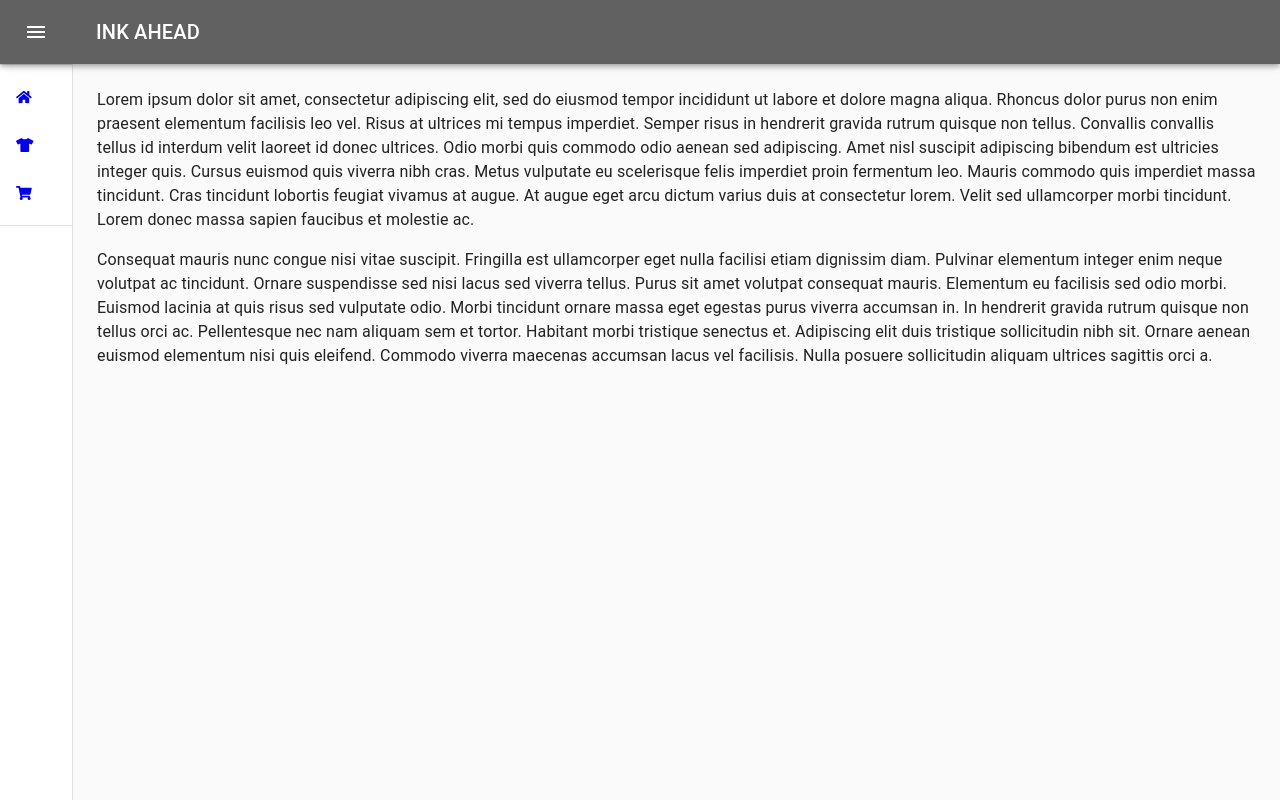
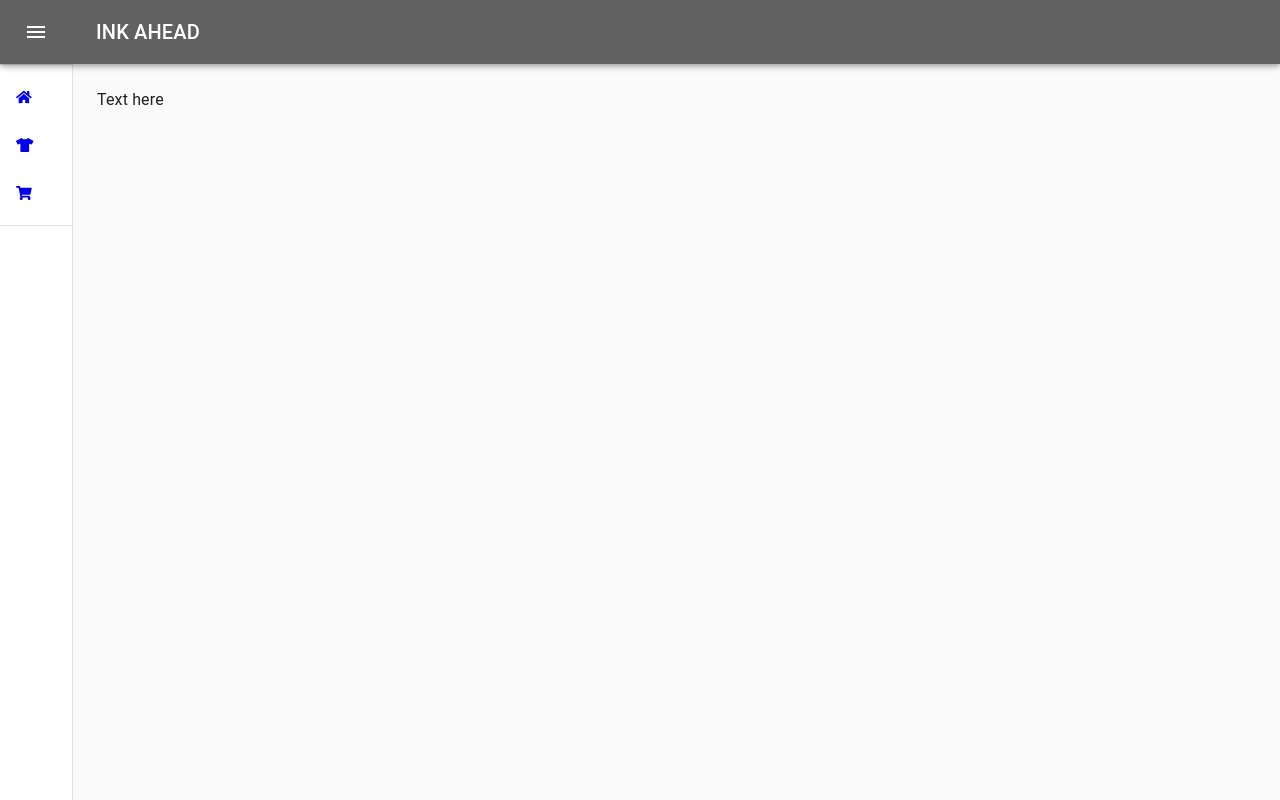
Before and after one commit to briankeefe/shirts, a React (Create React App) app: page /shirts in a window 1280 px wide. Built offline with nearby package versions, Linux system fonts and the light colour scheme.

Commit message:
correct routing

```diff
--- a/src/App.js
+++ b/src/App.js
@@ -26,7 +26,7 @@ import {
 	faHome
 } from "@fortawesome/free-solid-svg-icons";
 import { grey } from "@material-ui/core/colors";
-import { Route, Switch, HashRouter as Router } from "react-router-dom";
+import { Route, Switch, BrowserRouter as Router } from "react-router-dom";
 import Shirts from "./ShirtsPage";
 import Cart from "./Cart";
 import Paragraphs from "./Paragraphs";
@@ -132,6 +132,8 @@ export default function MiniDrawer() {
 	};
 
 	return (
+		<Router>
+			<CssBaseline />
 			<div className={classes.root}>
 				<CssBaseline />
 				<AppBar
@@ -192,15 +194,13 @@ export default function MiniDrawer() {
 				</Drawer>
 				<main className={classes.content}>
 					<div className={classes.toolbar} />
-				<Router>
-					<CssBaseline />
 					<Switch>
 						<Route exact path="/" component={Paragraphs} />
 						<Route path="/shirts" component={Shirts} />
 						<Route path="/cart" component={Cart} />
 					</Switch>
-				</Router>
 				</main>
 			</div>
+		</Router>
 	);
 }
--- a/src/ShirtsPage.js
+++ b/src/ShirtsPage.js
@@ -1,11 +1,11 @@
 import React from "react";
-import { Box } from "@material-ui/core";
+import { Box, Typography } from "@material-ui/core";
 import Bars from "./layout/Navigation";
 
 function shirts() {
 	return (
 		<Box>
-			<Bars />
+			<Typography>Text here</Typography>
 		</Box>
 	);
 }
--- a/src/index.js
+++ b/src/index.js
@@ -3,7 +3,7 @@ import ReactDOM from "react-dom";
 import "./index.css";
 import App from "./App";
 import * as serviceWorker from "./serviceWorker";
-import { Route, Switch, HashRouter as Router } from "react-router-dom";
+import { Route, Switch, BrowserRouter as Router } from "react-router-dom";
 import { CssBaseline } from "@material-ui/core";
 import Shirts from "./ShirtsPage";
 import Cart from "./Cart";
@@ -19,7 +19,7 @@ const routing = (
 	</Router>
 );
 
-ReactDOM.render(routing, document.getElementById("root"));
+ReactDOM.render(<App />, document.getElementById("root"));
 
 // If you want your app to work offline and load faster, you can change
 // unregister() to register() below. Note this comes with some pitfalls.
```
Lines whose indentation alone changed are shown as unchanged.
